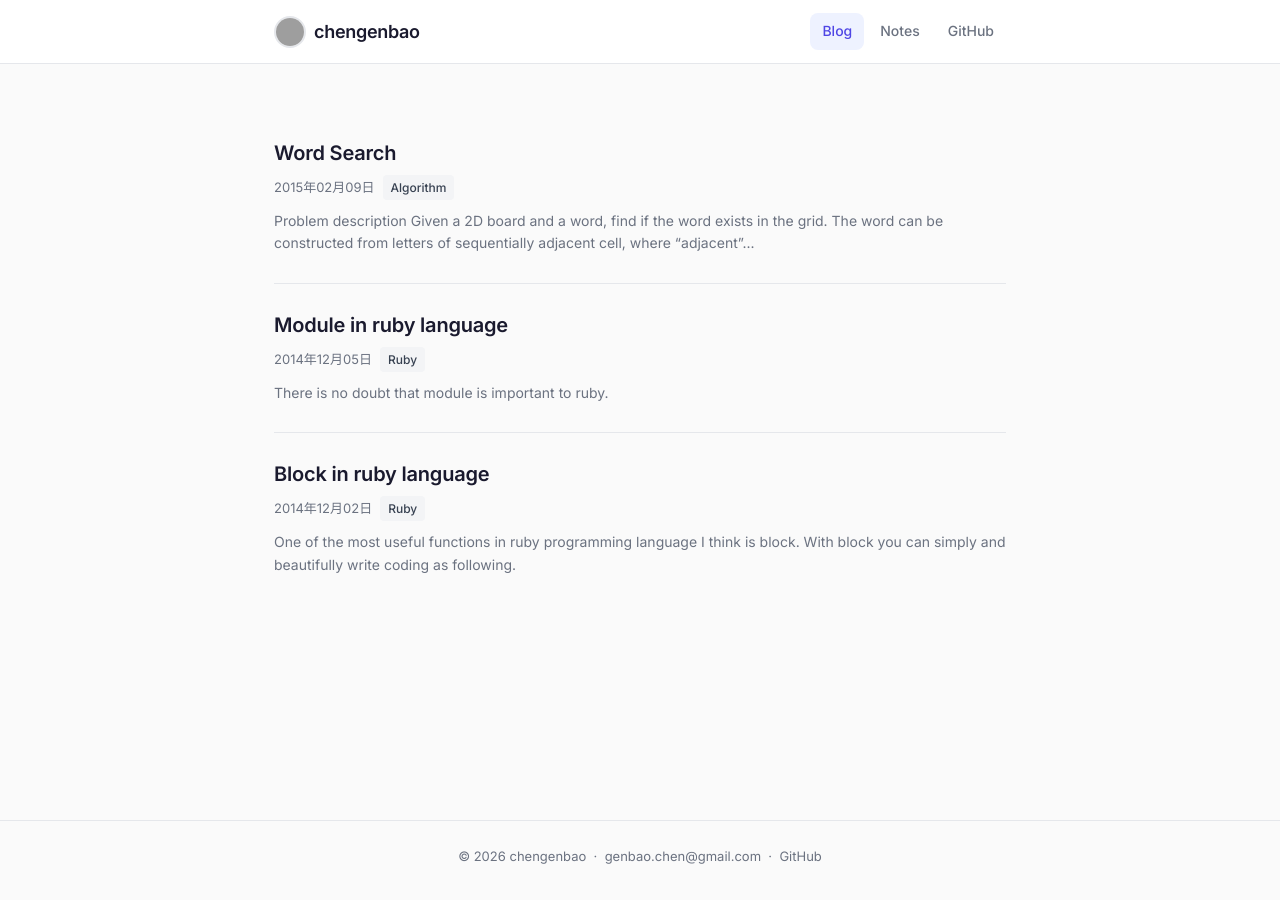
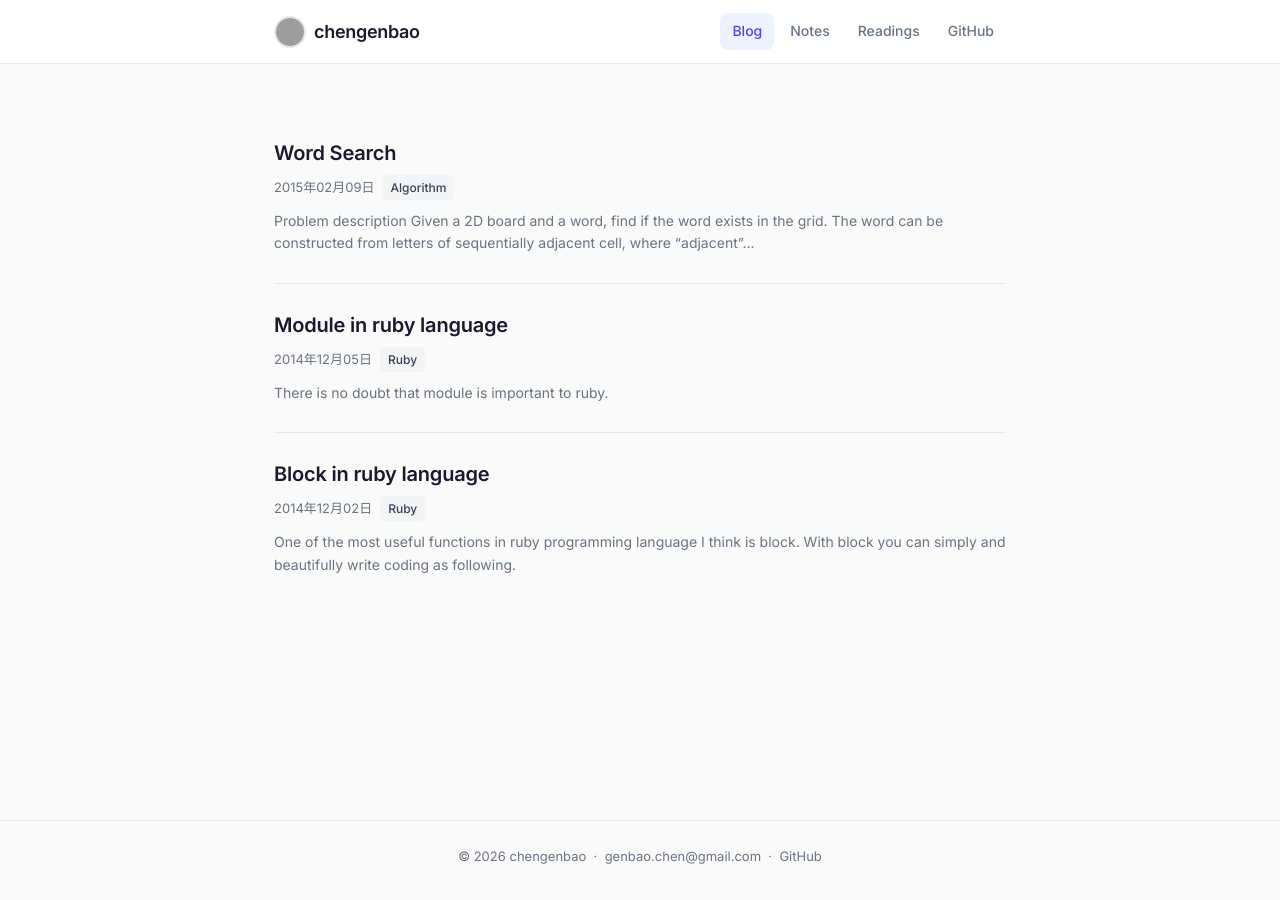
Before and after one commit to chengenbao/chengenbao.github.io, a Jekyll site: the page built from index.html, in a window 1280 px wide. Built offline with Jekyll 4.4.1, drawn with Linux system fonts in a browser that asks for light colours; the list of posts is cut into pages by our own code; grey boxes are pictures that could not be loaded.

Commit message:
feat: add Readings tab to nav

```diff
--- a/_includes/header.html
+++ b/_includes/header.html
@@ -7,6 +7,7 @@
     <nav class="site-nav">
       <a href="{{ "/" | relative_url }}" {% if page.url == "/" %}class="active"{% endif %}>Blog</a>
       <a href="/notes/" {% if page.url contains "/notes" %}class="active"{% endif %}>Notes</a>
+      <a href="/reading-list/" {% if page.url contains "/reading-list" %}class="active"{% endif %}>Readings</a>
       <a href="https://github.com/chengenbao" target="_blank" rel="noopener">GitHub</a>
     </nav>
   </div>
```
